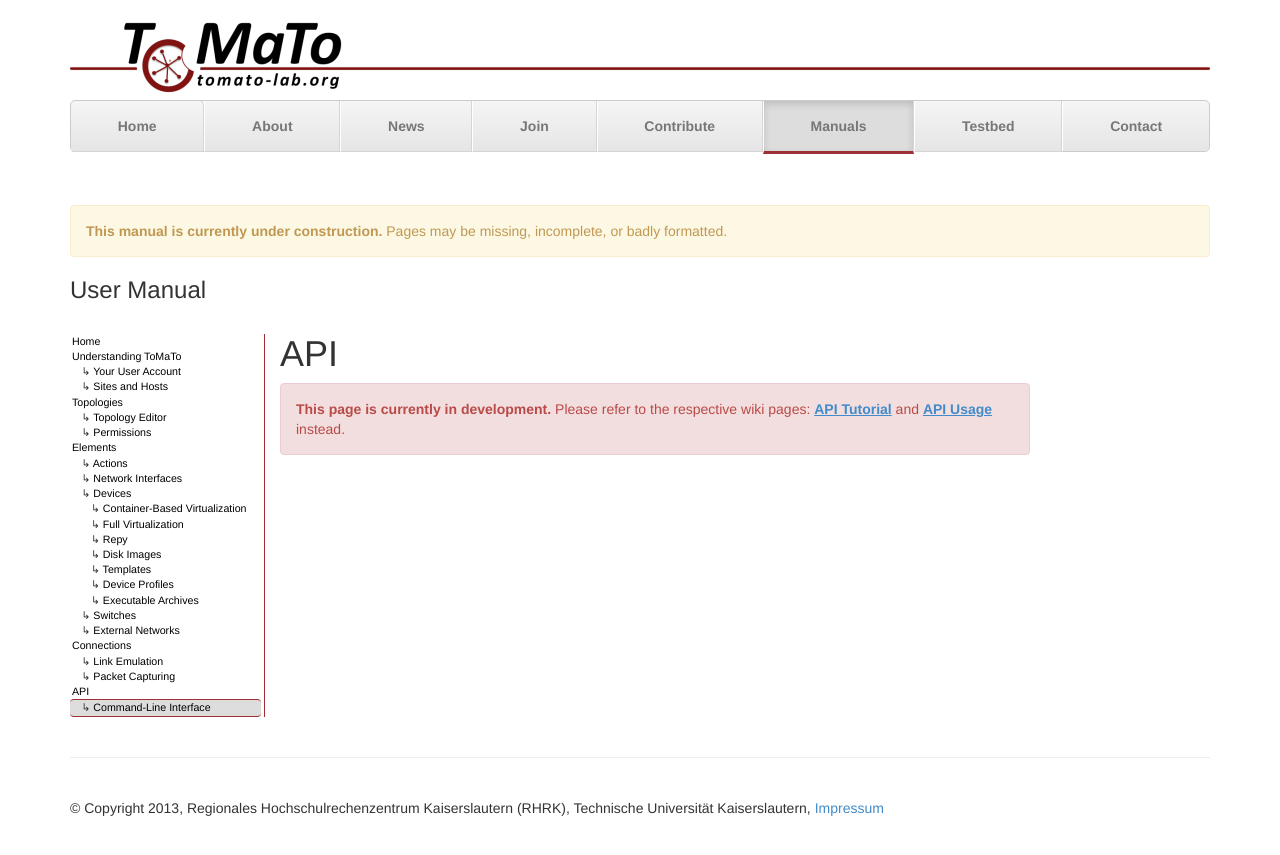
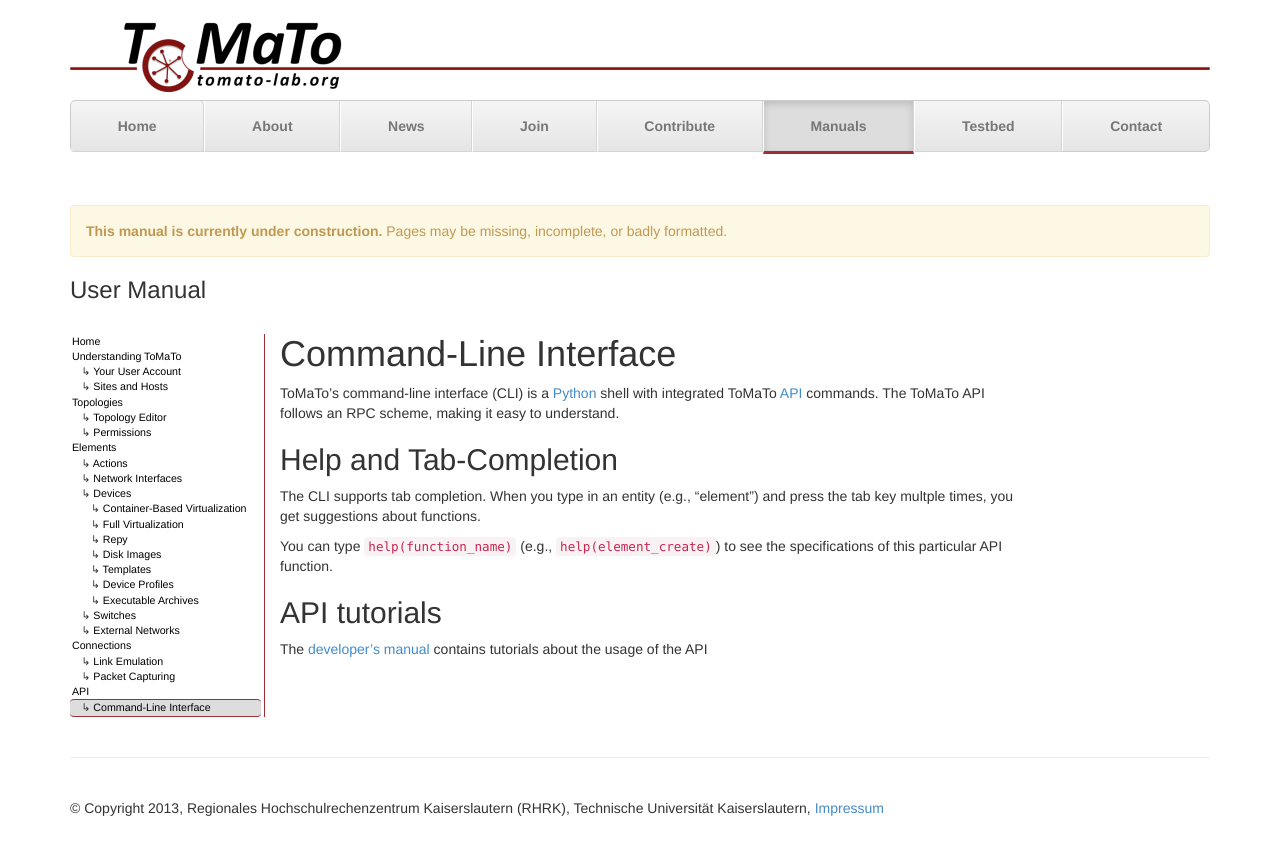
Before and after one commit to GLab/glab.github.io, a Jekyll site: the page built from manuals/user/cli.md, in a window 1280 px wide. Shown: the top 855 px of the page. Built offline with Jekyll 4.4.1, drawn with Linux system fonts in a browser that asks for light colours.

```diff
--- a/manuals/user/cli.md
+++ b/manuals/user/cli.md
@@ -6,7 +6,16 @@ manpage: cli
 category: manuals
 ---
 
-# API
+# Command-Line Interface
 
-{:.alert .alert-danger}
-**This page is currently in development.** Please refer to the respective wiki pages: [API Tutorial](https://github.com/GLab/ToMaTo/wiki/APITutorial) and [API Usage](https://github.com/GLab/ToMaTo/wiki/APITutorial) instead.
+ToMaTo's command-line interface (CLI) is a [Python](https://python.org) shell with integrated ToMaTo [API](../api) commands. The ToMaTo API follows an RPC scheme, making it easy to understand.
+
+## Help and Tab-Completion
+
+The CLI supports tab completion. When you type in an entity (e.g., "element") and press the tab key multple times, you get suggestions about functions.
+
+You can type `help(function_name)` (e.g., `help(element_create)`) to see the specifications of this particular API function.
+
+## API tutorials
+
+The [developer's manual](/manuals/dev) contains tutorials about the usage of the API
```
Also changed, not shown: manuals/user/api.md (+5 -2 lines).
